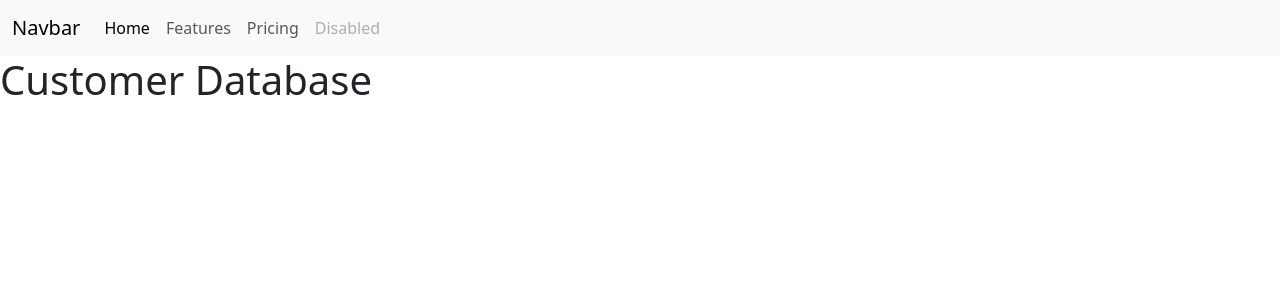
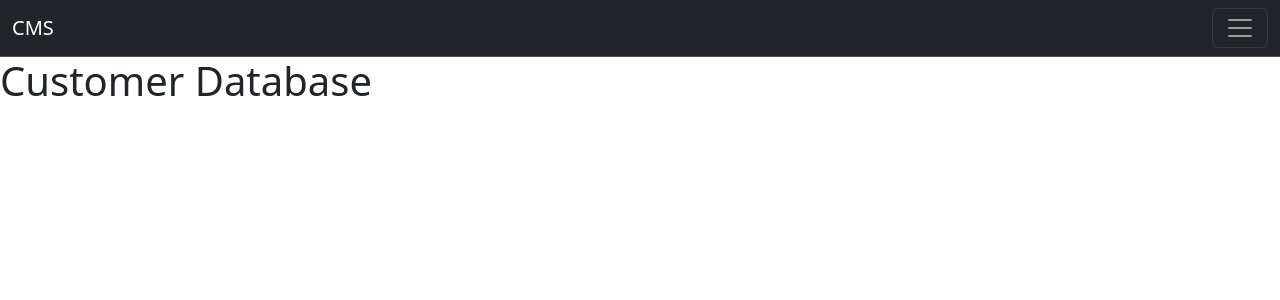
Before and after one commit to automacchiato/warisansutera, a PHP site: page / in a window 1280 px wide. Shown: the top 300 px of the page. Run offline with PHP 8.4, Linux system fonts and the light colour scheme.

Commit message:
add navbar dark

```diff
--- a/customer/index.php
+++ b/customer/index.php
@@ -9,9 +9,9 @@
 </head>
 
 <body>
-    <nav class="navbar navbar-expand-lg bg-body-tertiary">
+    <nav class="navbar bg-dark border-bottom border-body" data-bs-theme="dark">
         <div class="container-fluid">
-            <a class="navbar-brand" href="#">Navbar</a>
+            <a class="navbar-brand" href="#">CMS</a>
             <button class="navbar-toggler" type="button" data-bs-toggle="collapse" data-bs-target="#navbarNav" aria-controls="navbarNav" aria-expanded="false" aria-label="Toggle navigation">
                 <span class="navbar-toggler-icon"></span>
             </button>
@@ -21,10 +21,10 @@
                         <a class="nav-link active" aria-current="page" href="#">Home</a>
                     </li>
                     <li class="nav-item">
-                        <a class="nav-link" href="#">Features</a>
+                        <a class="nav-link" href="overview.php">Overview</a>
                     </li>
                     <li class="nav-item">
-                        <a class="nav-link" href="#">Pricing</a>
+                        <a class="nav-link" href="add_order.php">Add Order</a>
                     </li>
                     <li class="nav-item">
                         <a class="nav-link disabled" aria-disabled="true">Disabled</a>
```
